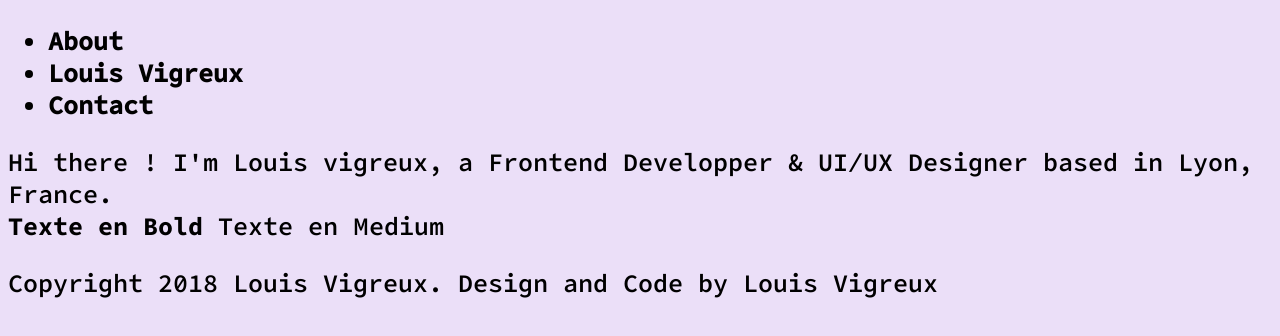
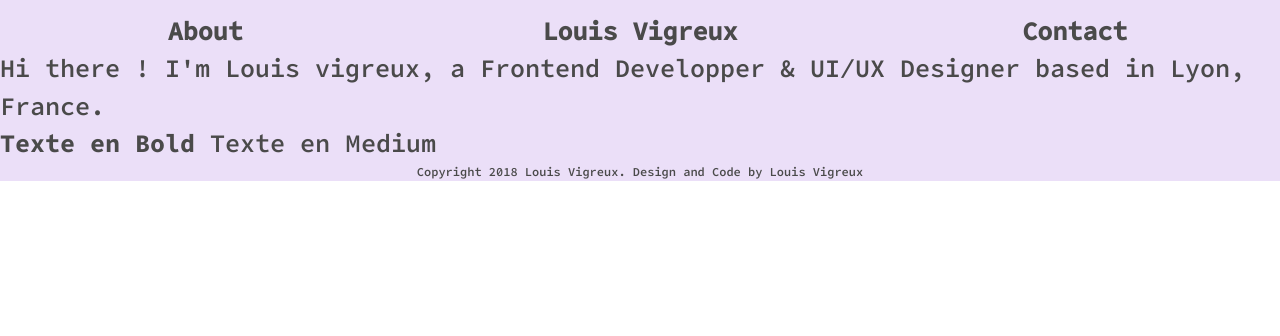
Before and after one commit to NovaaH7/portfolio, a website: page index.html in a window 1280 px wide. Drawn offline with nearby package versions, Linux system fonts and the light colour scheme.

Commit message:
setup bulma + ajout nivigation
setup bulma + ajout nivigation

```diff
--- a/index.html
+++ b/index.html
@@ -14,10 +14,16 @@
 <body>
 	<header>
 		<nav>
-			<ul>
-                <li>About</li>
-				<li>Louis Vigreux</li>
-				<li>Contact</li>
+			<ul class="columns">
+                <li class="column is-one-third">
+					<a href='about.html'>About</a>
+				</li>
+				<li class="column is-one-third">
+					<a href='index.html'>Louis Vigreux</a>
+				</li>
+				<li class="column is-one-third">
+					<a href='contact.html'>Contact</a>
+				</li>
 			</ul>
 		</nav>
 	</header>
--- a/package.json
+++ b/package.json
@@ -4,8 +4,7 @@
   "description": "Portfolio personnal website using Vue.js",
   "main": "index.js",
   "dependencies": {
-    "bulma": "^0.6.2",
-    "bulma-start": "0.0.2"
+    "bulma": "^0.6.2"
   },
   "devDependencies": {},
   "scripts": {
--- a/style.css
+++ b/style.css
@@ -1,3 +1,4 @@
+@import 'node_modules/bulma/css/bulma.css';
 
 body {
     background-color: #EBDFF8;
@@ -9,6 +10,30 @@ header {
     font-weight: bold;
 }
 
+ul {
+    padding-top: 0.5em;
+}
+li {
+    text-align: center;
+}
+
+footer {
+    text-align: center;
+    font-size: 12px;
+}
+
+a {
+    color: #4a4a4a;
+}
+a:hover {
+    color: #232323;
+    -webkit-transition: color 2s ease-out;
+    -moz-transition: color 2s ease-out;
+    -o-transition: color 2s ease-out;
+    transition: color 2s ease-out;
+}
+
+
 .bold{
     font-family: 'OfficeCodePro-Bold'
 }
```
Also changed, not shown: about.html (added, +43 -0 lines), contact.html (added, +41 -0 lines), 1 other file.
